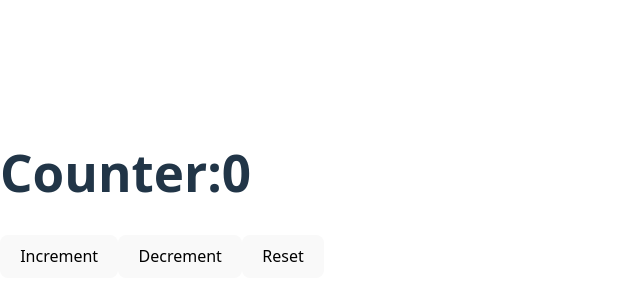
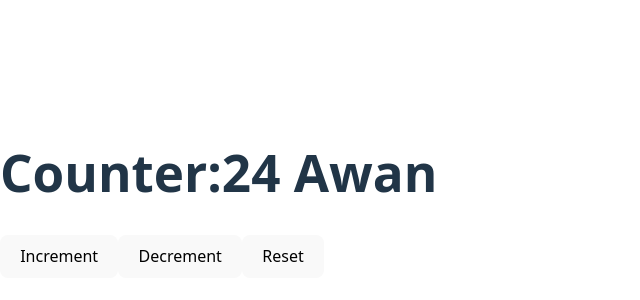
Before and after one commit to awanzon/react-course, a React (Vite) app: page / in a window 1280 px wide. Shown: the part 206-506 px from the top of the page, without its empty margins (0-640 px from the left). Built offline with nearby package versions, Linux system fonts and the light colour scheme.

Commit message:
React useState Counter

```diff
--- a/src/App.jsx
+++ b/src/App.jsx
@@ -1,5 +1,4 @@
 import "./App.css";
-import { useState } from "react";
 import Todo from "./components/Todo.jsx";
 import TodoTitle from "./components/TodoTitle.jsx";
 import Popup from "./components/Popup.jsx";
--- a/src/components/Counter.jsx
+++ b/src/components/Counter.jsx
@@ -1,13 +1,32 @@
-import { useState } from "react"
+import { useState } from "react";
+let initialUser = { name: "Awan", age: 24 }
 function Counter() {
-  const [count, setCount] = useState(0)
+  const [user, setCount] = useState(initialUser);
 
   return (
     <div>
-      <h1>Counter:{count}</h1>
-      <button onClick={() => setCount(count + 1)}>Increment</button>
-      <button onClick={() => setCount(count - 1)}>Decrement</button>
-      <button onClick={() => setCount(0)}>Reset</button>
+      <h1>
+        Counter:{user.age} {user.name}
+      </h1>
+      <button
+        onClick={() => {
+          setCount((prevUser) => ({ ...prevUser, age: prevUser.age + 1 }));
+        }}
+      >
+        Increment
+      </button>
+      <button
+        onClick={() => {
+          setCount((prevUser) => ({ ...prevUser, age: prevUser.age - 1 }));
+        }}
+      >
+        Decrement
+      </button>
+      <button
+        onClick={() => setCount(initialUser)}
+      >
+        Reset
+      </button>
     </div>
   );
 }
```
